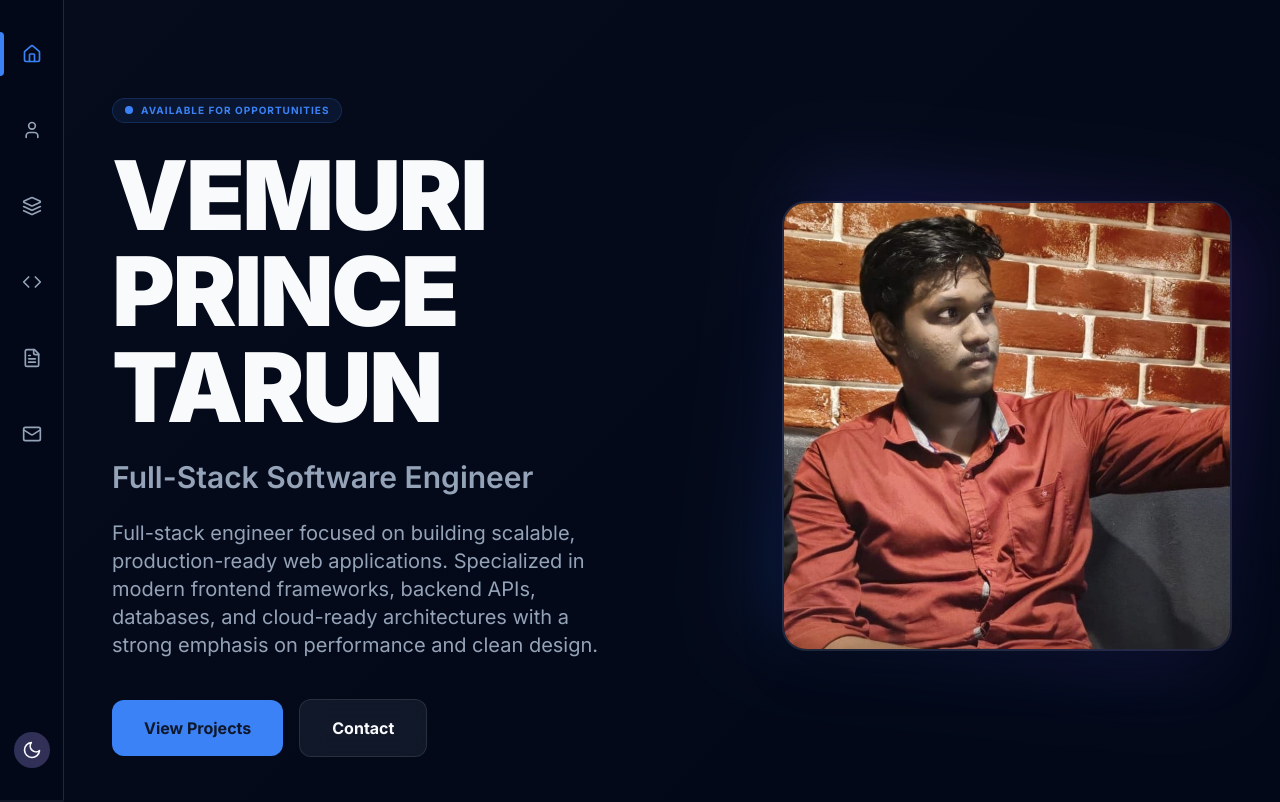
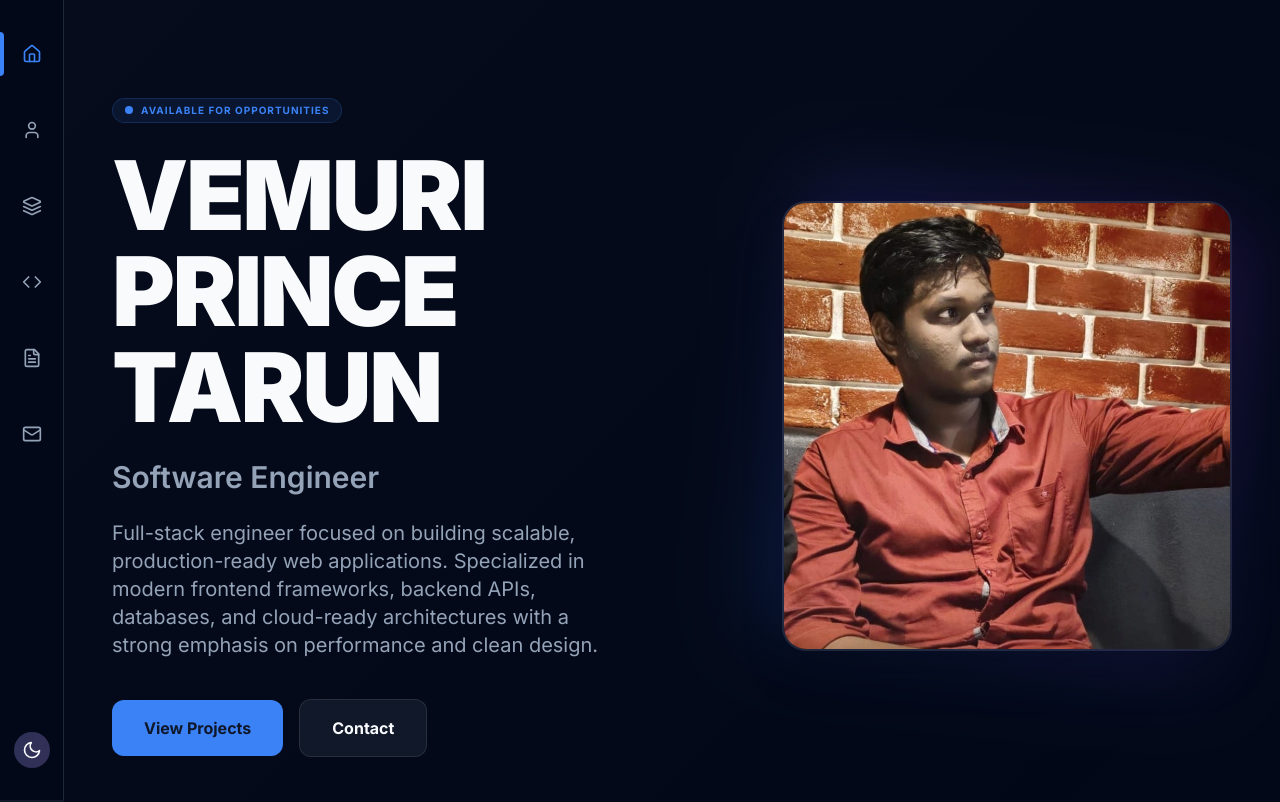
Before and after one commit to TARUN062005/2025NewPortfolio, a Next.js app: page / in a window 1280 px wide. Shown: the top 802 px of the page. Built offline with nearby package versions, Linux system fonts and the light colour scheme.

Commit message:
Updated Home page

```diff
--- a/src/app/page.tsx
+++ b/src/app/page.tsx
@@ -87,7 +87,7 @@ export default function Home() {
               </h1>
 
               <h2 className="text-2xl sm:text-3xl font-semibold text-muted-foreground">
-                Full-Stack Software Engineer
+                Software Engineer
               </h2>
 
               <p className="text-lg sm:text-xl text-muted-foreground max-w-lg mx-auto lg:mx-0 leading-relaxed">
```
